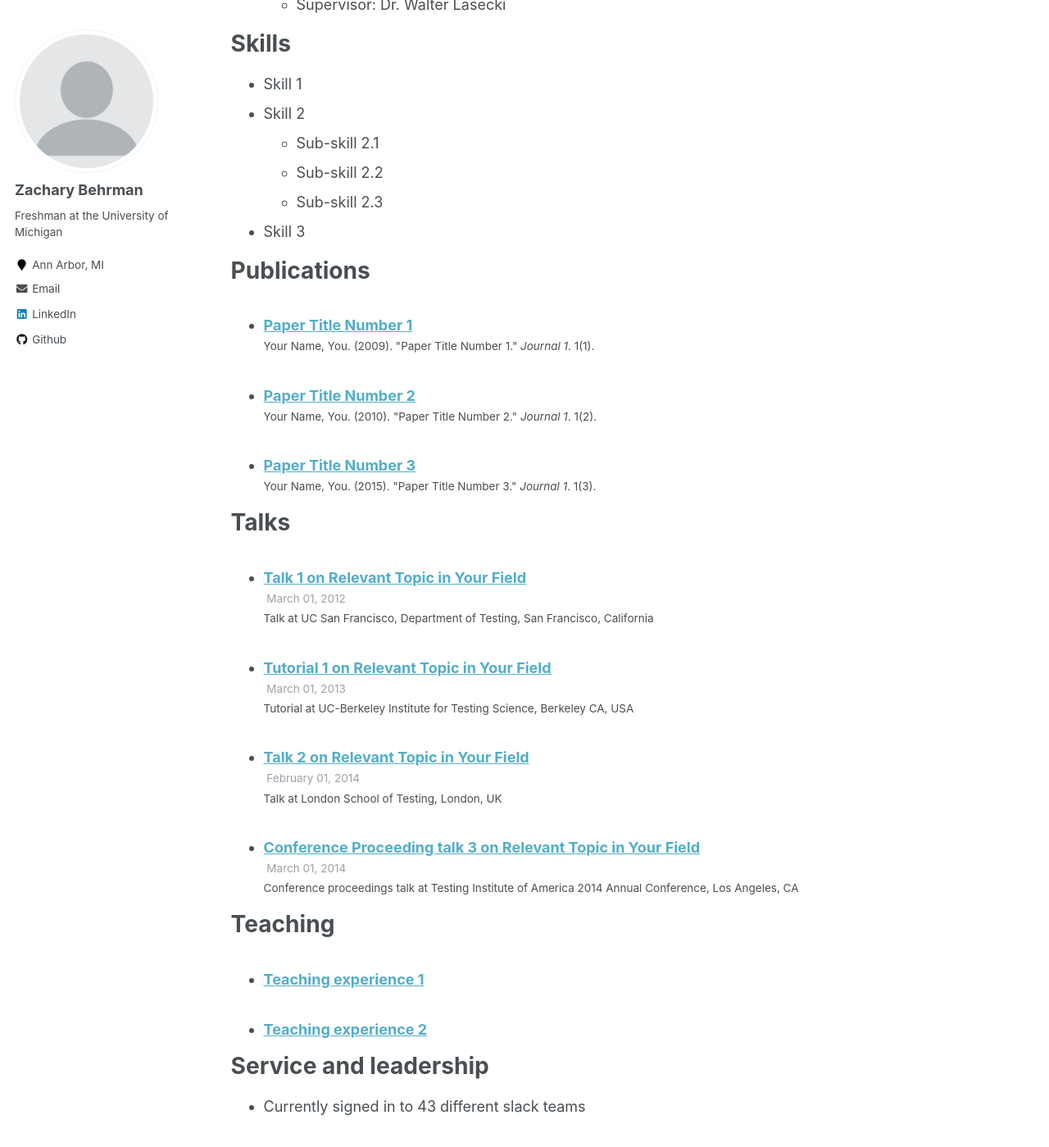
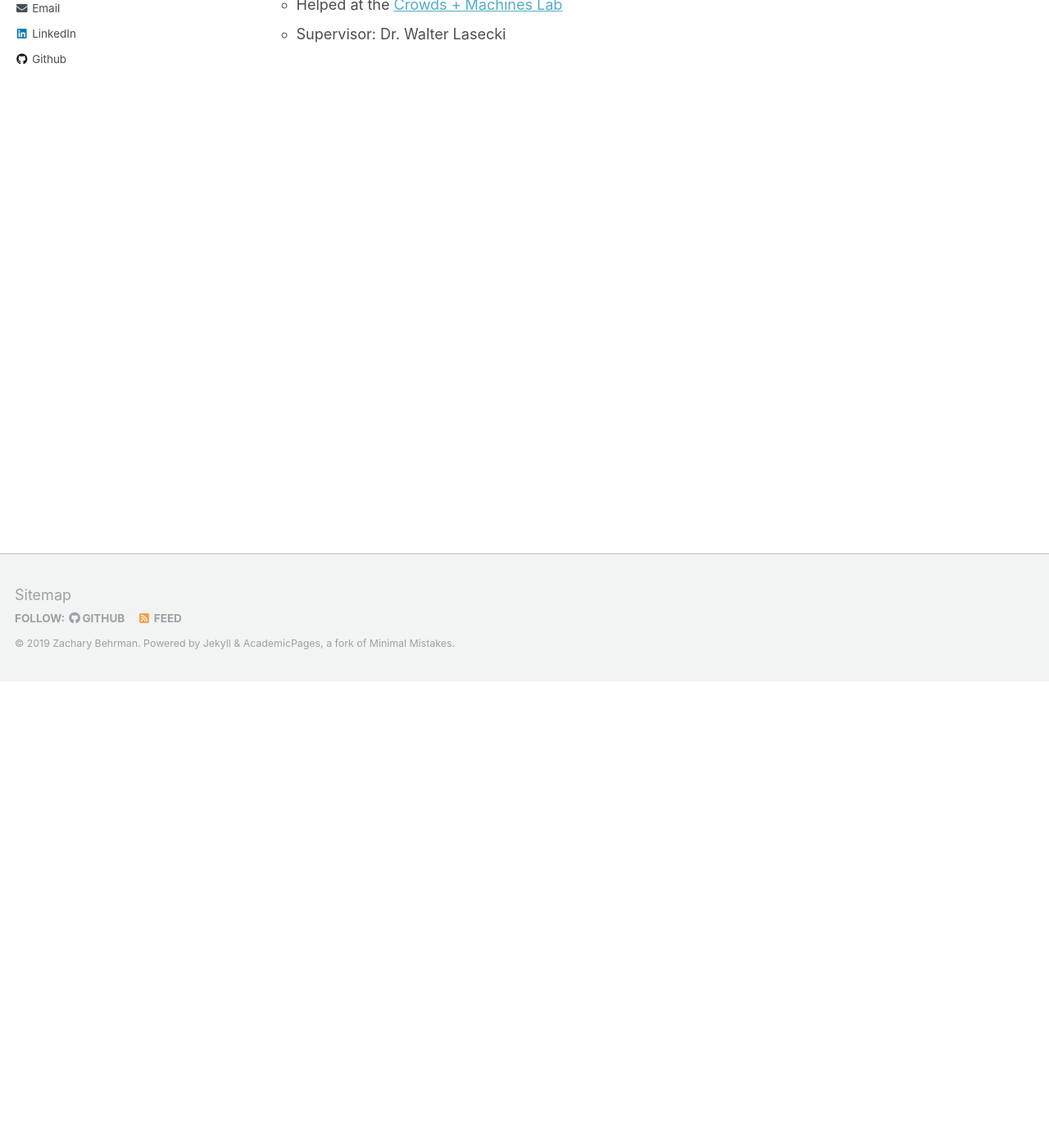
Before and after one commit to Pizazzle56/pizazzle56.github.io, a Jekyll site: the page built from _pages/cv.md, in a window 1280 px wide and 1400 px high, scrolled down 569 px. Shown: the whole window at 82% size. Built offline with Jekyll 4.4.1, drawn with Linux system fonts in a browser that asks for light colours; some of the changed text lies outside the part shown.

Commit message:
More changes

```diff
--- a/_config.yml
+++ b/_config.yml
@@ -81,7 +81,7 @@ analytics:
 # Site Author
 author:
   name             : "Zachary Behrman"
-  avatar           : "profile.png"
+  avatar           : "professionalPhoto.jpeg"
   bio              : "Freshman at the University of Michigan"
   location         : "Ann Arbor, MI"
   employer         :
--- a/_pages/cv.md
+++ b/_pages/cv.md
@@ -22,36 +23,5 @@ Work experience
   * Supervisor: Anne Perigo
 
 * September 2019  Present: Research Assistant
-  * Crowds + Machines Lab
+  * Helped at the [Crowds + Machines Lab](https://cromalab.net)
   * Supervisor: Dr. Walter Lasecki
-
-Skills
-======
-* Skill 1
-* Skill 2
-  * Sub-skill 2.1
-  * Sub-skill 2.2
-  * Sub-skill 2.3
-* Skill 3
-
-Publications
-======
-  <ul>{% for post in site.publications %}
-    {% include archive-single-cv.html %}
-  {% endfor %}</ul>
-
-Talks
-======
-  <ul>{% for post in site.talks %}
-    {% include archive-single-talk-cv.html %}
-  {% endfor %}</ul>
-
-Teaching
-======
-  <ul>{% for post in site.teaching %}
-    {% include archive-single-cv.html %}
-  {% endfor %}</ul>
-
-Service and leadership
-======
-* Currently signed in to 43 different slack teams
```
Also changed, not shown: other parts of _pages/cv.md (+1 -0 lines), images/professionalPhoto.jpeg (added).
